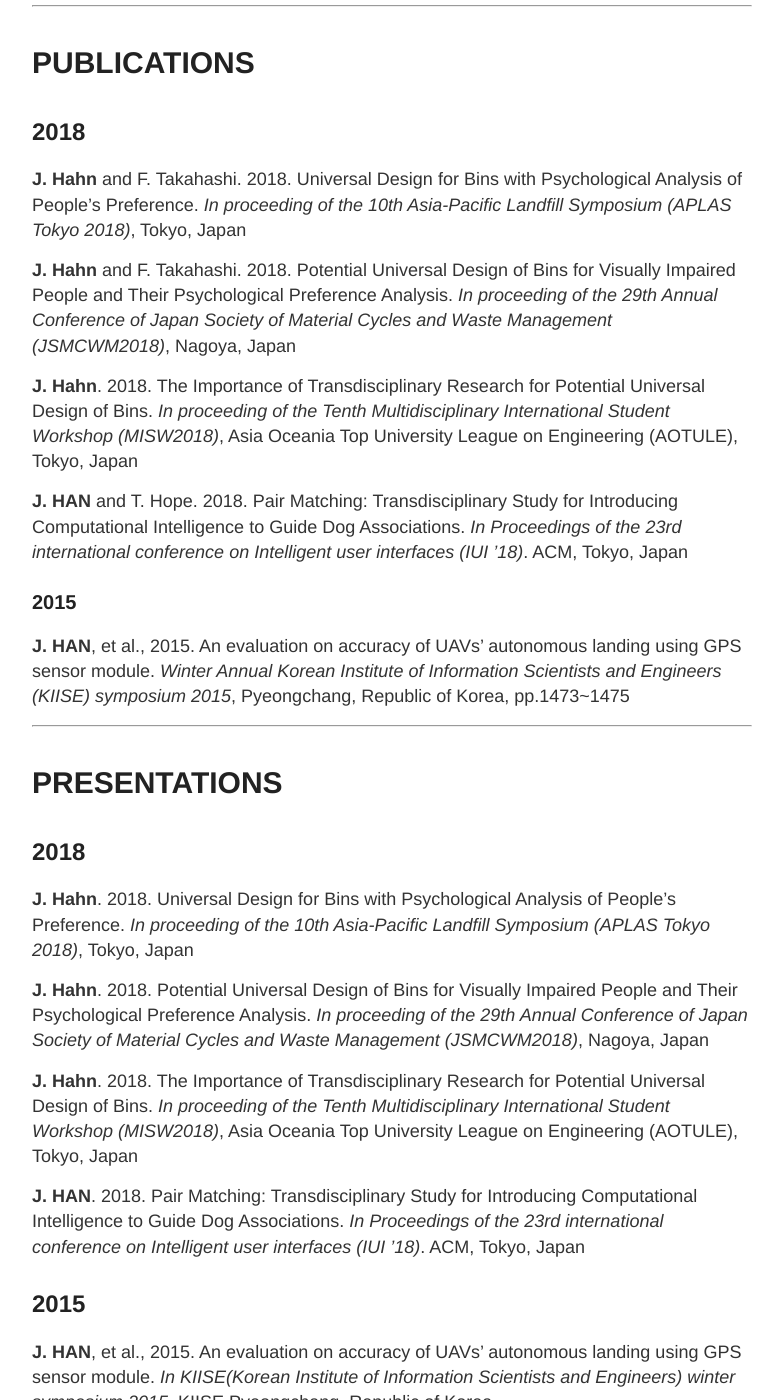
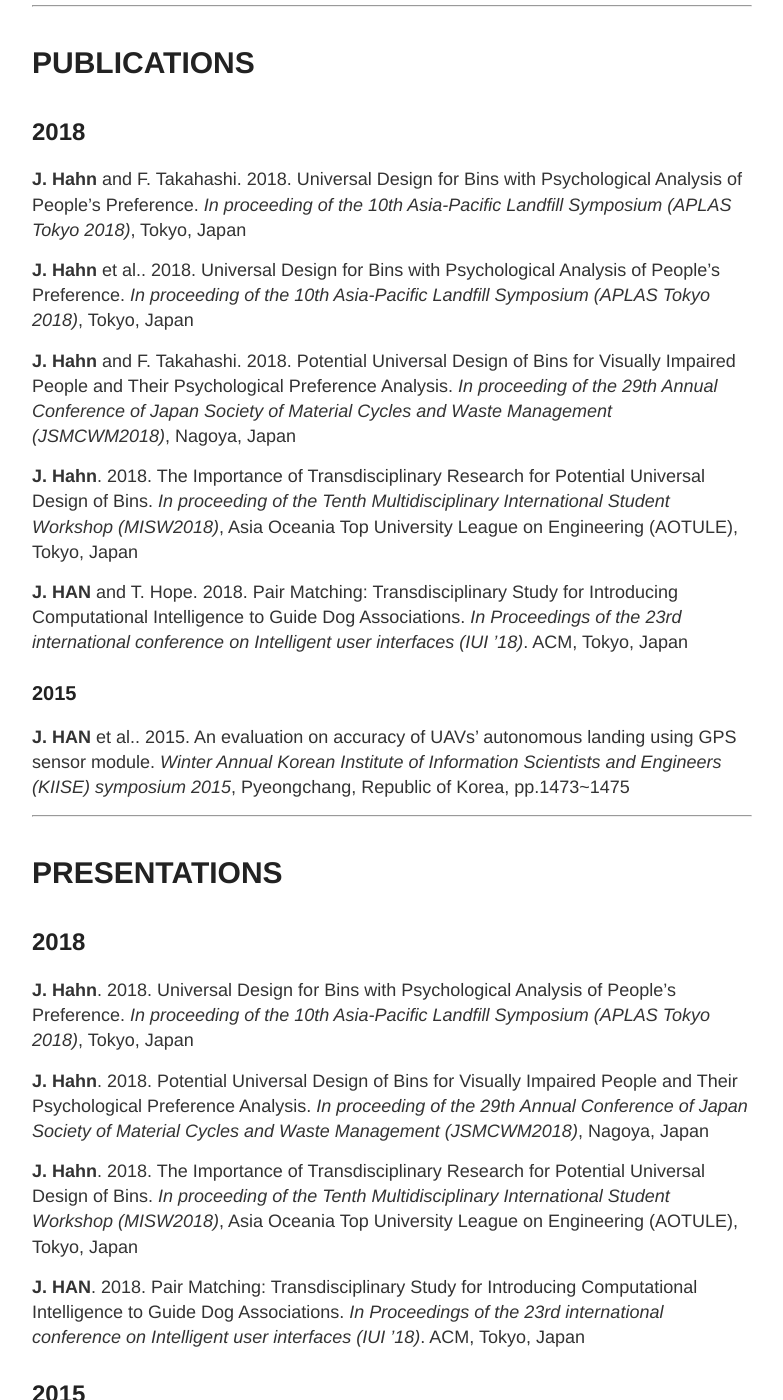
Before and after one commit to TangoEnSkai/tangoenskai.github.io, a Jekyll site: the page built from cv.md, in a window 1280 px wide and 1400 px high, scrolled down 4517 px. Shown: the whole window, without its empty margins (248-1031 px from the left). Built offline with Jekyll 4.4.1, drawn with Linux system fonts in a browser that asks for light colours; some of the changed text lies outside the part shown.

Commit message:
Update et al part at publications

```diff
--- a/cv.md
+++ b/cv.md
@@ -184,6 +184,8 @@ Feb. 2012
 
 **J. Hahn** and F. Takahashi. 2018. Universal Design for Bins with Psychological Analysis of People's Preference. _In proceeding of the 10th Asia-Pacific Landfill Symposium (APLAS Tokyo 2018)_, Tokyo, Japan
 
+**J. Hahn** et al.. 2018. Universal Design for Bins with Psychological Analysis of People's Preference. _In proceeding of the 10th Asia-Pacific Landfill Symposium (APLAS Tokyo 2018)_, Tokyo, Japan
+
 **J. Hahn** and F. Takahashi. 2018. Potential Universal Design of Bins for Visually Impaired People and Their Psychological Preference Analysis. _In proceeding of the 29th Annual Conference of Japan Society of Material Cycles and Waste Management (JSMCWM2018)_, Nagoya, Japan
 
 **J. Hahn**. 2018. The Importance of Transdisciplinary Research for Potential Universal Design of Bins. _In proceeding of the Tenth Multidisciplinary International Student Workshop (MISW2018)_, Asia Oceania Top University League on Engineering (AOTULE), Tokyo, Japan
@@ -192,7 +194,7 @@ Feb. 2012
 
 ### 2015
 
-**J. HAN**, et al., 2015. An evaluation on accuracy of UAVs’ autonomous landing using GPS sensor module. _Winter Annual Korean Institute of Information Scientists and Engineers (KIISE) symposium 2015_, Pyeongchang, Republic of Korea, pp.1473~1475
+**J. HAN** et al.. 2015. An evaluation on accuracy of UAVs’ autonomous landing using GPS sensor module. _Winter Annual Korean Institute of Information Scientists and Engineers (KIISE) symposium 2015_, Pyeongchang, Republic of Korea, pp.1473~1475
 
 ---
 
@@ -210,7 +212,7 @@ Feb. 2012
 
 ## 2015
 
-**J. HAN**, et al., 2015. An evaluation on accuracy of UAVs’ autonomous landing using GPS sensor module. _In KIISE(Korean Institute of Information Scientists and Engineers) winter symposium 2015_, KIISE Pyeongchang, Republic of Korea
+**J. HAN** et al.. 2015. An evaluation on accuracy of UAVs’ autonomous landing using GPS sensor module. _In KIISE(Korean Institute of Information Scientists and Engineers) winter symposium 2015_, KIISE Pyeongchang, Republic of Korea
 
 ---
 
```
